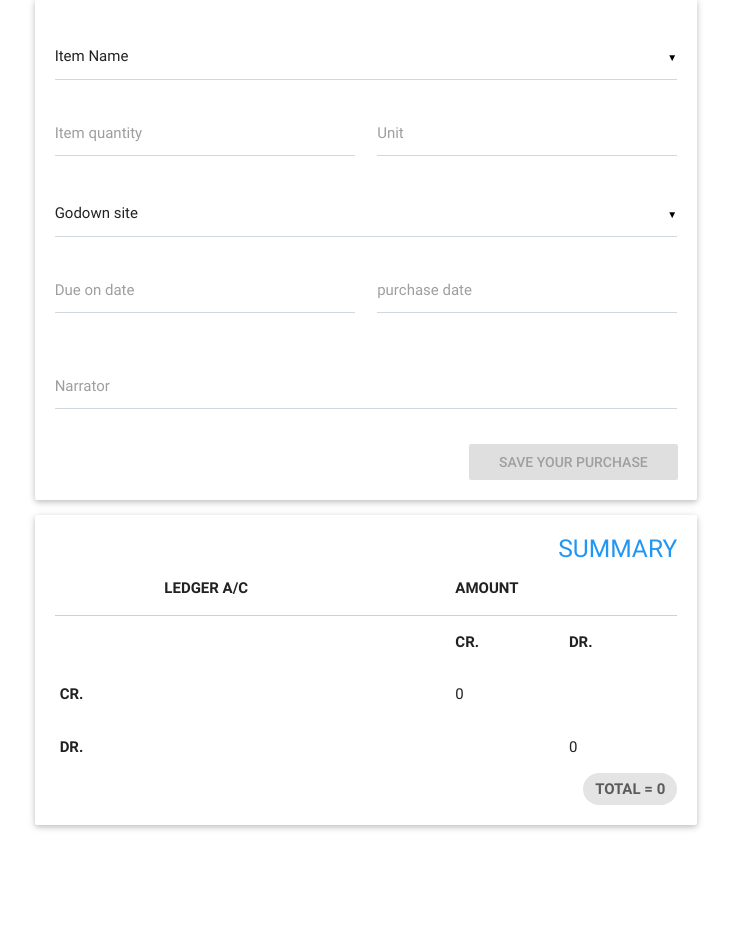
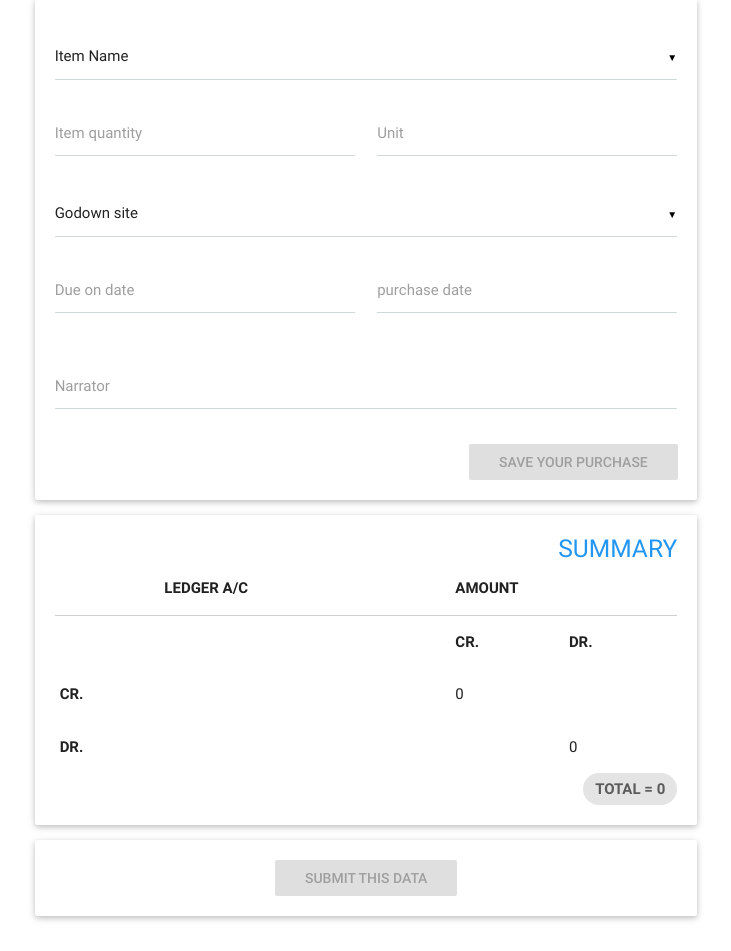
Before and after one commit to subham1994/FormsWebApp, a website: page app/index.html in a window 1280 px wide. Shown: the part 376-1327 px from the top of the page, without its empty margins (323-1054 px from the left). Before the commit the page ends 1236 px from the top, so only its background shows below. Drawn offline with nearby package versions, Linux system fonts and the light colour scheme.

Commit message:
minor changes

```diff
--- a/app/controllers/purchaseOrder.js
+++ b/app/controllers/purchaseOrder.js
@@ -52,7 +52,8 @@
 
             $scope.total += (parseInt(formObj.user.item.rate) * parseInt(formObj.user.item_unit) * parseInt(formObj.user.item_qty));
             $scope.user.subFormDetails.push(formObj.user);
-            $scope.user.total = total;
+            $scope.user.total = $scope.total;
+            console.log(JSON.stringify($scope.user));
         };
     };
 
--- a/app/views/purchase-order.html
+++ b/app/views/purchase-order.html
@@ -137,3 +137,8 @@
         </div>
     </div>
 </div>
+
+<div class="card-panel center">
+    <input ng-disabled="!user.subFormDetails.length" class="waves-effect waves-light btn blue"
+             ng-click="" value="Submit this data" type="submit">
+</div>
```
